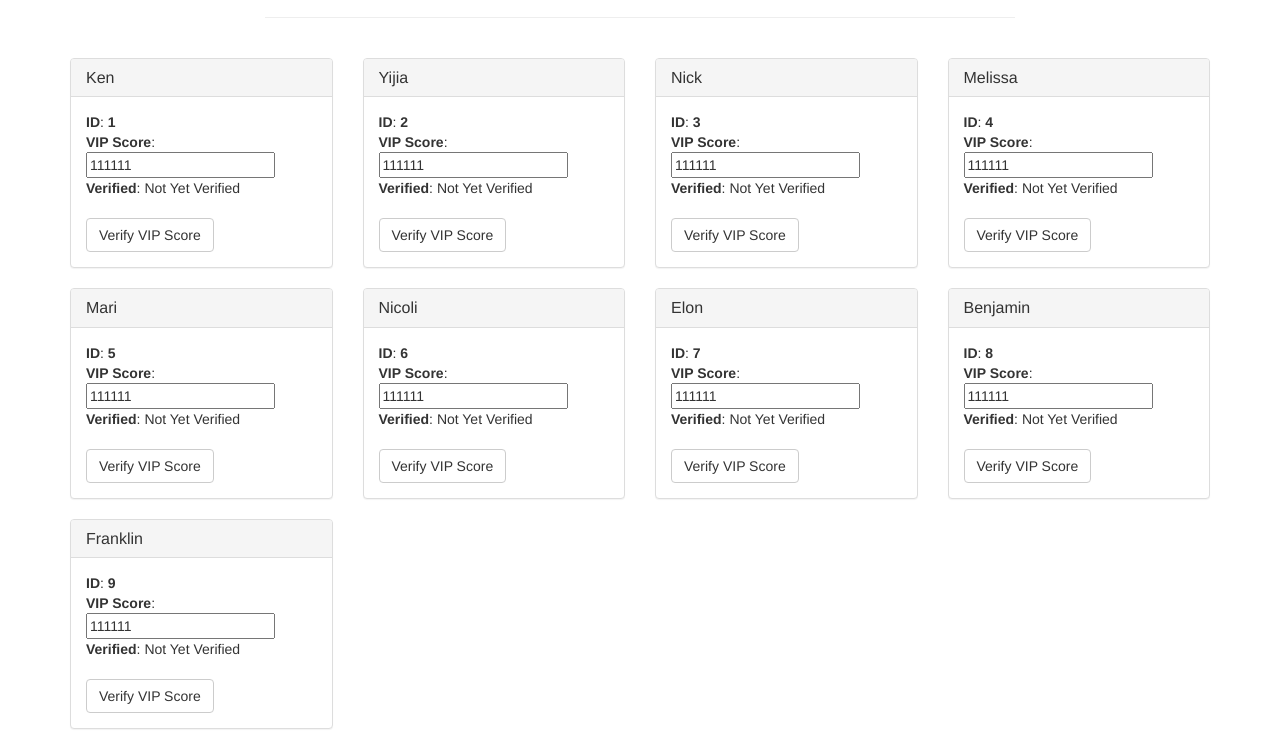
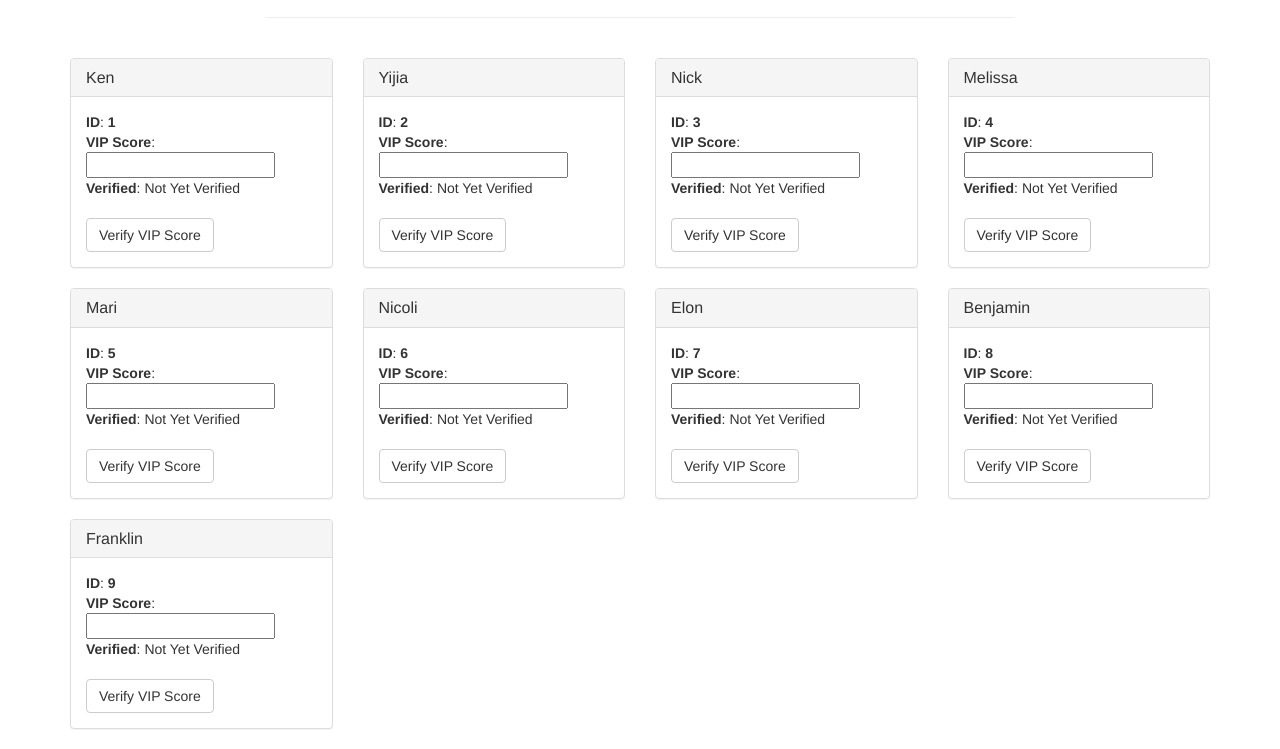
Before and after one commit to kmiyachi/CrossSelling-Zero-Knowledge, a website: page zero-knowledge/src/index.html in a window 1280 px wide. Shown: the part 63-812 px from the top of the page. Drawn offline with nearby package versions, Linux system fonts and the light colour scheme; no server answers; files whose address does not match are found by name.

Commit message:
took out inital vip score value

```diff
--- a/zero-knowledge/src/index.html
+++ b/zero-knowledge/src/index.html
@@ -42,7 +42,7 @@
         </div>
         <div class="panel-body">
           <strong>ID</strong>: <strong class="id">Golden Retriever</strong><br />
-          <strong>VIP Score</strong>: <input type="text" class="vip" data-vip="0" value="111111"><br />
+          <strong>VIP Score</strong>: <input type="text" class="vip" data-vip="0" value=""><br />
           <strong>Verified</strong>: <span class="verified">Not Yet Verified</span><br /><br />
           <button class="btn btn-default btn-calc" type="button" data-id="0">Verify VIP Score</button>
         </div>
```
